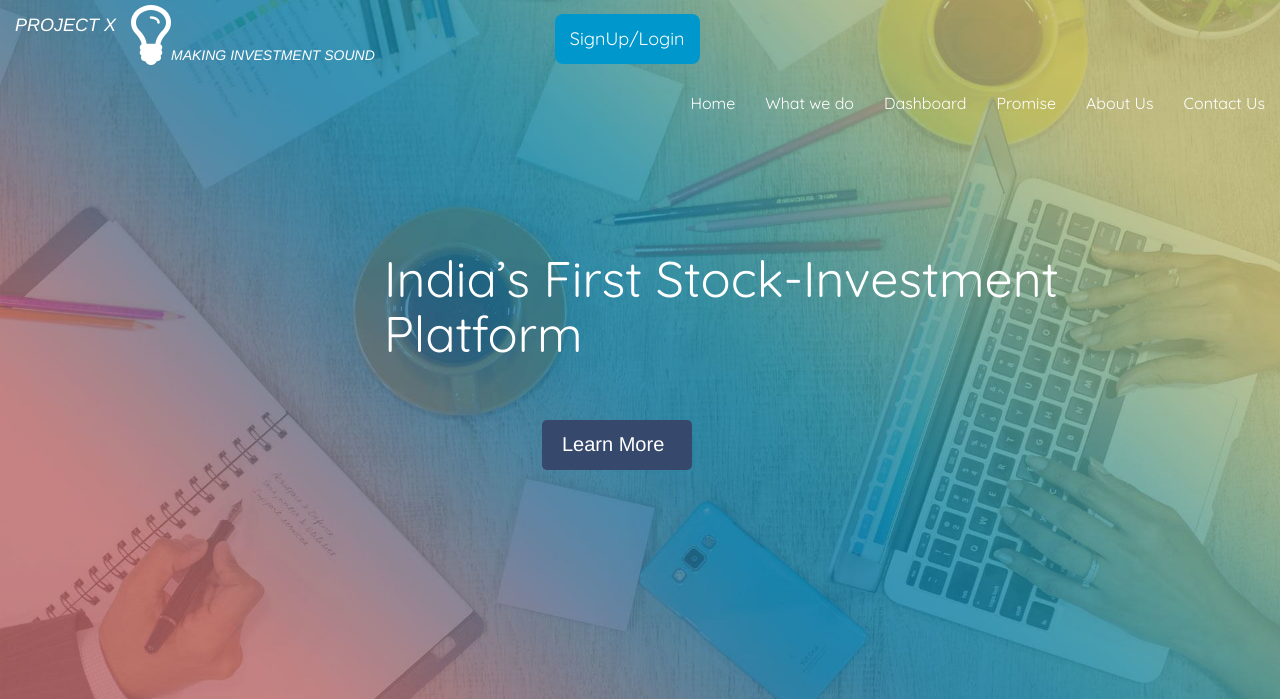
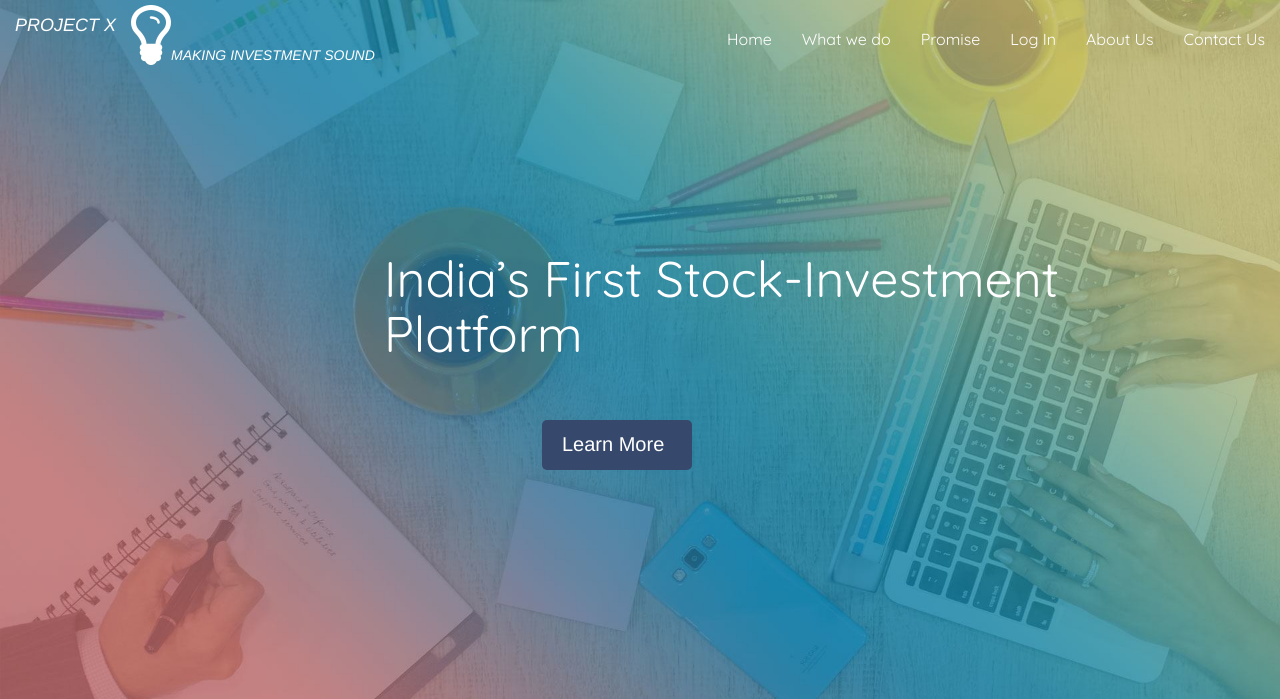
Before and after one commit to avirajkhare00DeprecatedCode/LatticeChainAlpha, a Django app: page / in a window 1280 px wide. Shown: the top 699 px of the page. Run offline with Django 3.2, Linux system fonts and the light colour scheme; some libraries are stand-ins or nearby versions.

Commit message:
added django tags for login/logout

```diff
--- a/front_end/templates/html/index.html
+++ b/front_end/templates/html/index.html
@@ -42,14 +42,16 @@
 
       <!-- Collect the nav links, forms, and other content for toggling -->
       <div class="collapse navbar-collapse" id="bs-example-navbar-collapse-1">
-        <ul class="nav navbar-nav">
-          <li class="text-center login"><a href="#">SignUp/Login</a></li>
-        </ul>
        <ul class="nav navbar-nav navbar-right">
           <li><a href="#home">Home</a></li>
           <li><a href="#what_we_do">What we do</a></li>
-          <li><a href="#dashboard">Dashboard</a></li>
           <li><a href="#promise">Promise</a></li>
+           {% if user.is_authenticated %}
+                <li><a href="../../dashboard">Dashboard</a></li>
+                <li><a href="../../logout">Log Out</a></li>
+           {% else %}
+                <li><a href="../../login">Log In</a></li>
+           {% endif %}
           <li><a href="#">About Us</a></li>
           <li><a href="#">Contact Us</a></li>
         </ul>
```
